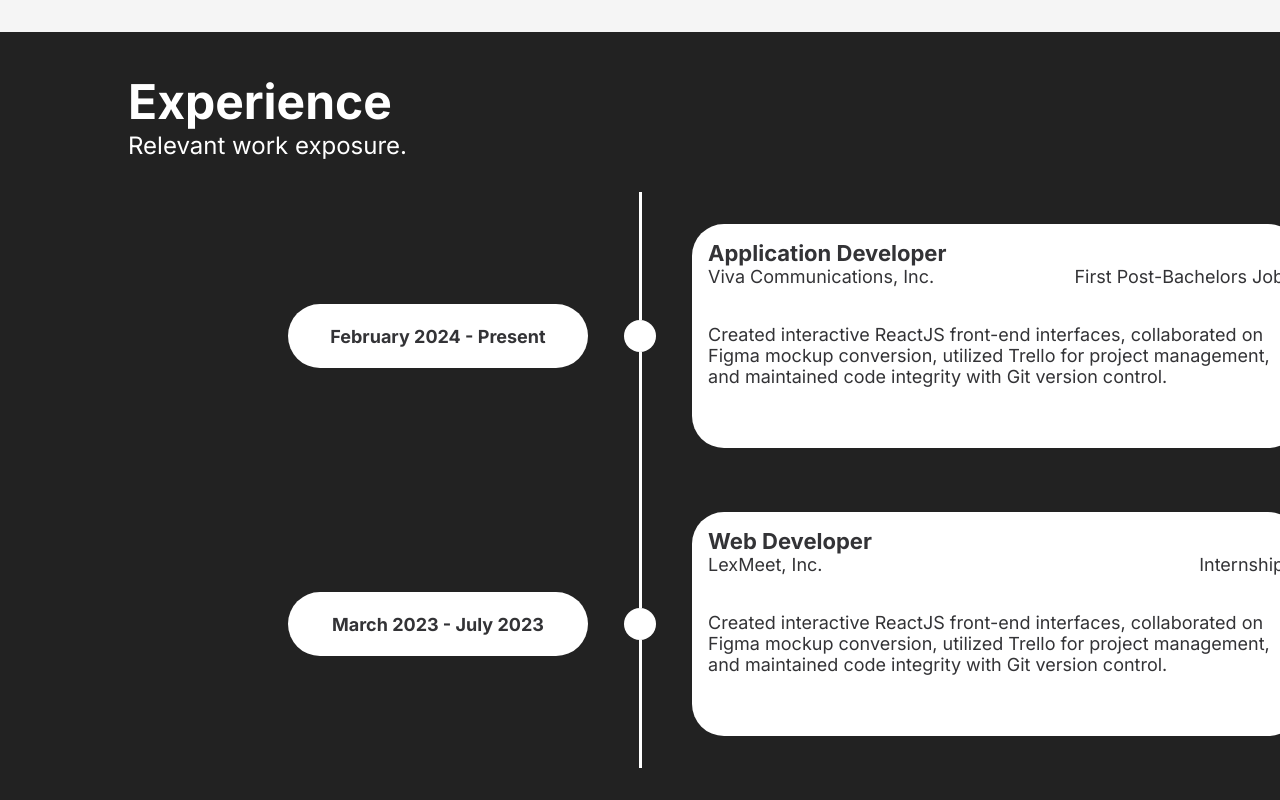
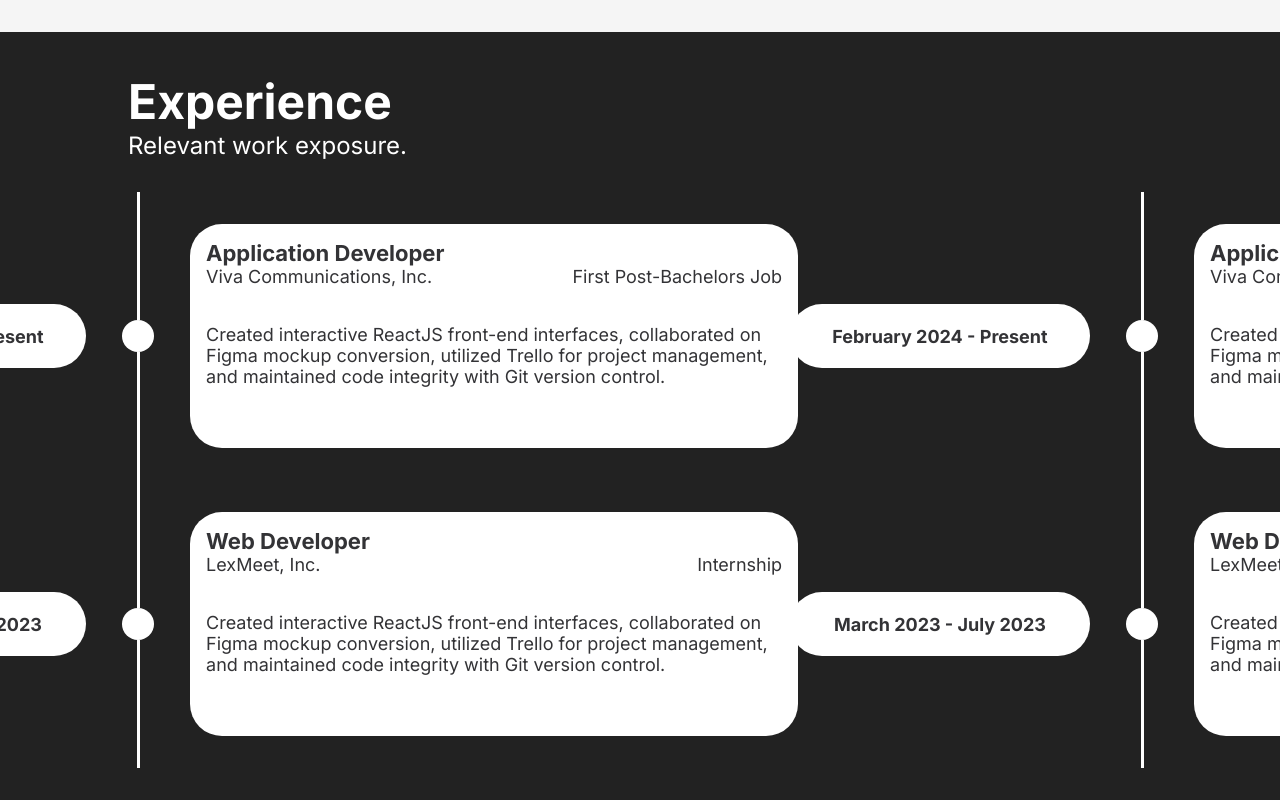
Before and after one commit to ravenbarajas/personalPortfolio, a React (Create React App) app: page /projects/academic in a window 1280 px wide. Shown: the part 2752-3552 px from the top of the page. Built offline with nearby package versions, Linux system fonts and the light colour scheme.

Commit message:
Updated Experience Column

```diff
--- a/src/pages/Experience.js
+++ b/src/pages/Experience.js
@@ -80,6 +80,70 @@
                     </div>
                 </div>
             </div>
+            <div className='experience-col-container'>
+                <div className='experience-col'>
+                    <div className='experience-row-left'>
+                        <div className='experience-col-date'>
+                            <p>February 2024 - Present</p>
+                        </div>
+                    </div>
+                    <div className='experience-row-mid'>
+                        <div className='experience-vertln'>
+                        </div>
+                        <div className='experience-circesh'>
+                        </div>
+                        <div className='experience-vertln'>
+                        </div>
+                    </div>
+                    <div className='experience-row-right'>
+                        <div className='experience-col-desc'>
+                            <div className='experience-desc-heading'>
+                                <div className='experience-desc-header'>
+                                    <p>Application Developer</p>
+                                </div>
+                                <div className='experience-desc-subheader'>
+                                    <p className='experience-company'>Viva Communications, Inc.</p>
+                                    <p className='experience-desc'>First Post-Bachelors Job</p>
+                                </div>
+                            </div>
+                            <div className='experience-desc-body'>
+                                <p>Created interactive ReactJS front-end interfaces, collaborated on Figma mockup conversion, utilized Trello for project management, and maintained code integrity with Git version control.</p>
+                            </div>
+                        </div>
+                    </div>
+                </div>
+                <div className='experience-col'>
+                    <div className='experience-row-left'>
+                        <div className='experience-col-date'>
+                            <p>March 2023 - July 2023</p>
+                        </div>
+                    </div>
+                    <div className='experience-row-mid'>
+                        <div className='experience-vertln'>
+                        </div>
+                        <div className='experience-circesh'>
+                        </div>
+                        <div className='experience-vertln'>
+                        </div>
+                    </div>
+                    <div className='experience-row-right'>
+                        <div className='experience-col-desc'>
+                            <div className='experience-desc-heading'>
+                                <div className='experience-desc-header'>
+                                    <p>Web Developer</p>
+                                </div>
+                                <div className='experience-desc-subheader'>
+                                    <p className='experience-company'>LexMeet, Inc.</p>
+                                    <p className='experience-desc'>Internship</p>
+                                </div>
+                            </div>
+                            <div className='experience-desc-body'>
+                                <p>Created interactive ReactJS front-end interfaces, collaborated on Figma mockup conversion, utilized Trello for project management, and maintained code integrity with Git version control.</p>
+                            </div>
+                        </div>
+                    </div>
+                </div>
+            </div>
         </div>
       </div>
     </div>
```
